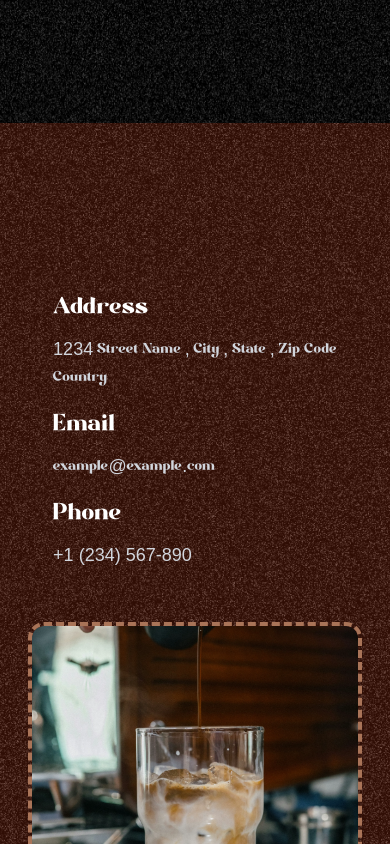
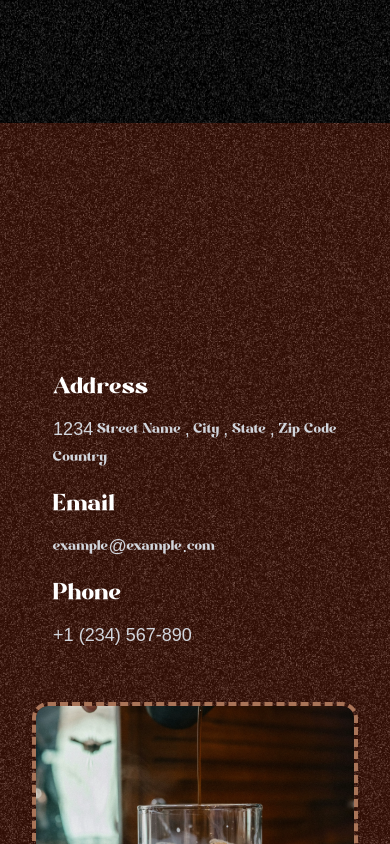
Before and after one commit to msanchariii/cafe, a React (Vite) app: page / in a window 390 px wide. Shown: the part 2280-3124 px from the top of the page. Built offline with nearby package versions, Linux system fonts and the light colour scheme; a web font is replaced by a local one.

Commit message:
refactor: simplify section styles in Contact component and adjust padding in index.css

```diff
--- a/src/components/Contact.jsx
+++ b/src/components/Contact.jsx
@@ -28,10 +28,7 @@ const Contact = () => {
         // });
     }, []);
     return (
-        <section
-            className="noisy relative z-10 h-dvh bg-orange-950"
-            id="contact"
-        >
+        <section className="noisy relative z-10 bg-orange-950" id="contact">
             <h2>Reach Us</h2>
             <div id="contact-container">
                 <div id="left-container">
--- a/src/components/Gallery.jsx
+++ b/src/components/Gallery.jsx
@@ -43,7 +43,7 @@ const Gallery = () => {
         <div className="gallery noisy w-full bg-black" id="gallery">
             <h2 id="gallery-heading">Gallery</h2>
             <div
-                className="mx-auto grid max-h-[90vh] grid-cols-3 grid-rows-2 place-items-center gap-8 lg:gap-10"
+                className="mx-auto grid grid-cols-3 grid-rows-2 place-items-center gap-8 lg:gap-10"
                 id="gallery-container"
             >
                 <NoisyImage
--- a/src/index.css
+++ b/src/index.css
@@ -193,7 +193,7 @@ body {
     }
 
     #contact {
-        @apply relative mt-0 w-full overflow-hidden px-4 text-center md:pt-20;
+        @apply relative w-full overflow-hidden px-5 py-20 text-center;
         h2 {
             @apply font-modern-negra text-yellow mb-10 text-center text-5xl md:text-6xl 2xl:text-8xl;
         }
```
